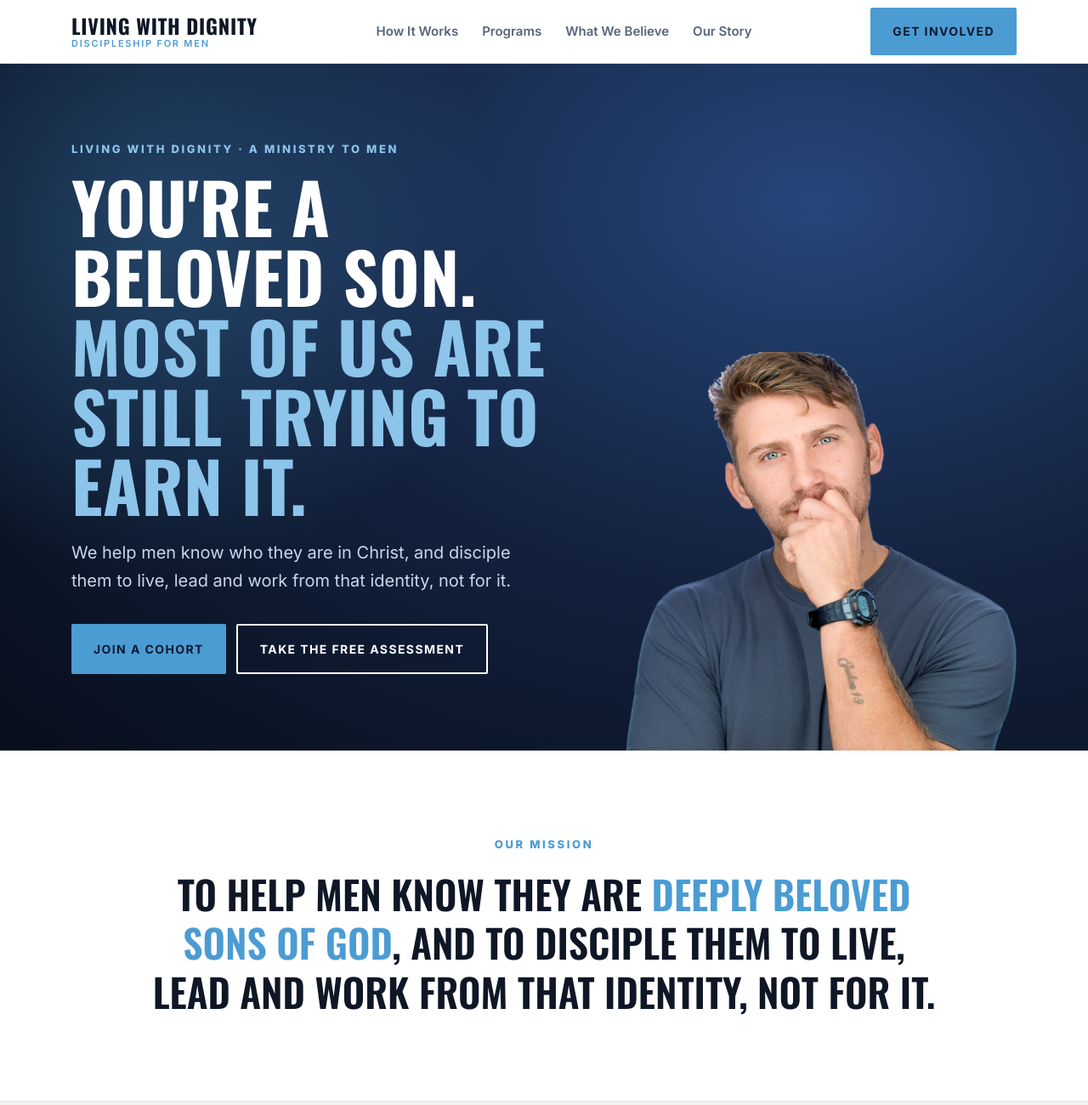
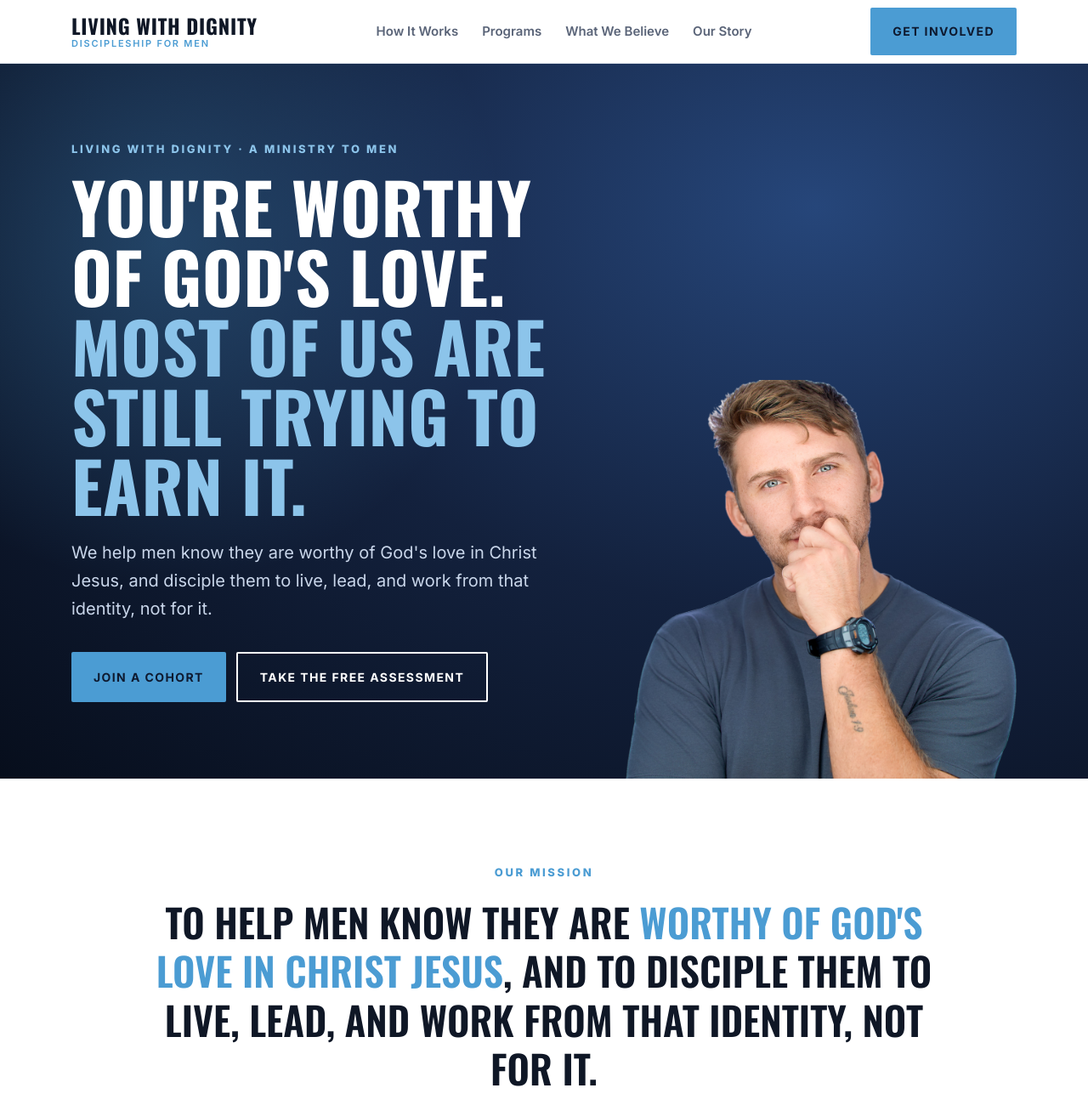
Before and after one commit to metzwilliam68-cyber/billy-metz-show, a plain HTML site: page living-with-dignity-preview.html in a window 1280 px wide. Shown: the top 1300 px of the page at 85% size. Drawn offline with nearby package versions, Linux system fonts and the light colour scheme.

Commit message:
Update mission and headline
Co-Authored-By: Claude Opus 5.5 <noreply@anthropic.com>
Claude-Session: https://claude.ai/code/session_019b5QpcFUBa2qm5SUwcAC42

```diff
--- a/living-with-dignity-preview.html
+++ b/living-with-dignity-preview.html
@@ -122,8 +122,8 @@ footer .fl{display:flex;gap:22px;flex-wrap:wrap}
   <div class="wrap">
     <div class="hero-copy">
       <div class="eyebrow" style="color:var(--peach)">Living With Dignity · A Ministry to Men</div>
-      <h1>You're a beloved son. <span>Most of us are still trying to earn it.</span></h1>
-      <p>We help men know who they are in Christ, and disciple them to live, lead and work from that identity, not for it.</p>
+      <h1>You're worthy of God's love. <span>Most of us are still trying to earn it.</span></h1>
+      <p>We help men know they are worthy of God's love in Christ Jesus, and disciple them to live, lead, and work from that identity, not for it.</p>
       <div class="ctas">
         <a class="btn primary" href="#programs">Join a Cohort</a>
         <a class="btn out" href="https://assess.billymetzshow.com" target="_blank" rel="noopener">Take the Free Assessment</a>
@@ -136,7 +136,7 @@ footer .fl{display:flex;gap:22px;flex-wrap:wrap}
 <section class="mission">
   <div class="wrap">
     <div class="eyebrow">Our Mission</div>
-    <blockquote>To help men know they are <span>deeply beloved sons of God</span>, and to disciple them to live, lead and work from that identity, not for it.</blockquote>
+    <blockquote>To help men know they are <span>worthy of God's love in Christ Jesus</span>, and to disciple them to live, lead, and work from that identity, not for it.</blockquote>
   </div>
 </section>
 
```
